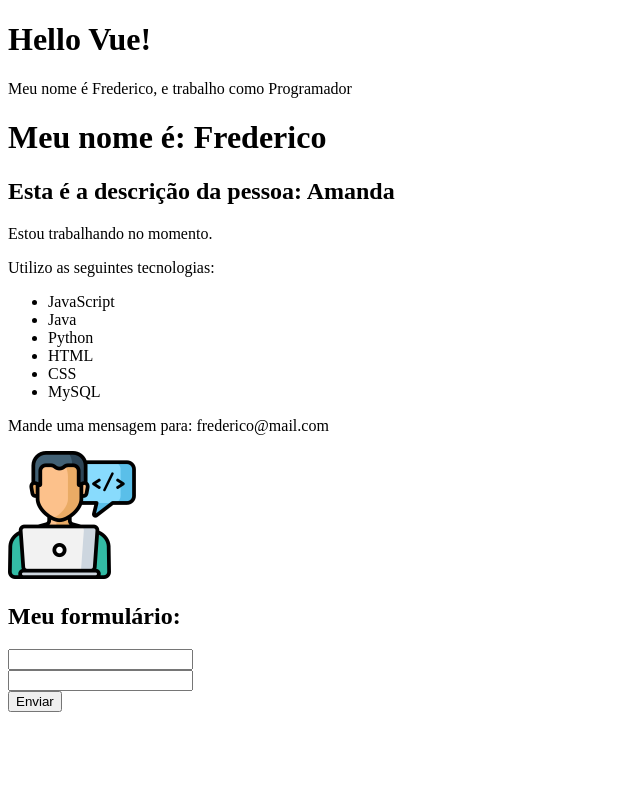
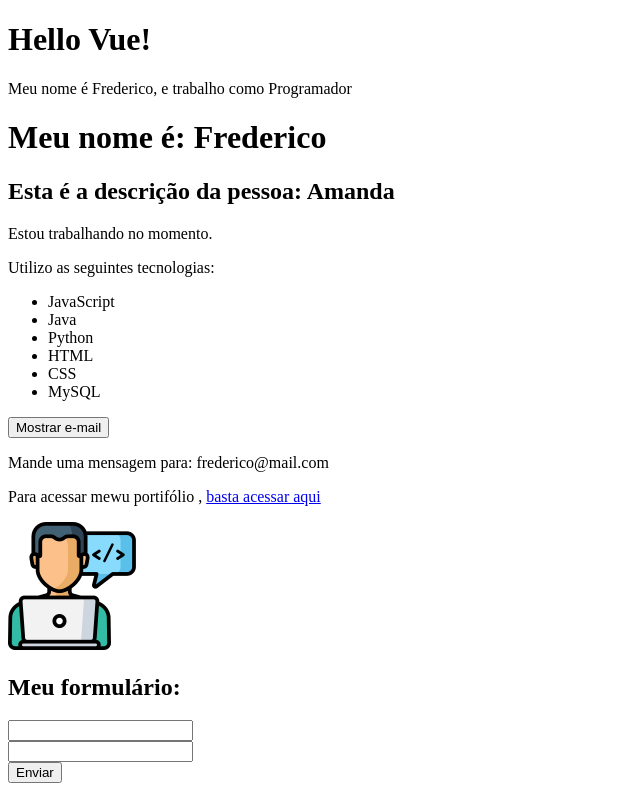
Before and after one commit to mfcastilho/learning_vue_framework, a Vue app in the folder 2_projeto_vue/: page / in a window 1280 px wide. Shown: the whole page, without its empty margins (0-640 px from the left). Built offline with nearby package versions, Linux system fonts and the light colour scheme.

Commit message:
update info,vue

```diff
--- a/2_projeto_vue/src/components/Info.vue
+++ b/2_projeto_vue/src/components/Info.vue
@@ -11,28 +11,33 @@
       <li>CSS</li>
       <li>MySQL</li>
     </ul>
-    <p v-show="mostrar_email">Mande uma mensagem para: {{email}}</p>
+    <div>
+      <button @click="showEmail">Mostrar e-mail</button>
+    </div>
+    <p v-show="mostrar_email">Mande uma mensagem para: {{ email }}</p>
+    <p>
+      Para acessar mewu portifólio ,
+      <a v-bind:href="meu_link" target="_blank">basta acessar aqui</a>
+    </p>
     <Picture />
   </div>
 </template>
 
 <script>
+import Picture from "../components/Picture.vue";
 
-import Picture from "../components/Picture.vue"
-
-
-export default{
+export default {
   name: "Info",
   components: {
-    Picture
+    Picture,
   },
-  data(){
-    return{
+  data() {
+    return {
       esta_trabalhando: true,
       mostrar_email: true,
-      email: "frederico@mail.com"
-    }
-  }
-}
-
+      email: "frederico@mail.com",
+      meu_link: "https://mfcastilho.github.io/challenge3-portifolio/",
+    };
+  },
+};
 </script>
```
